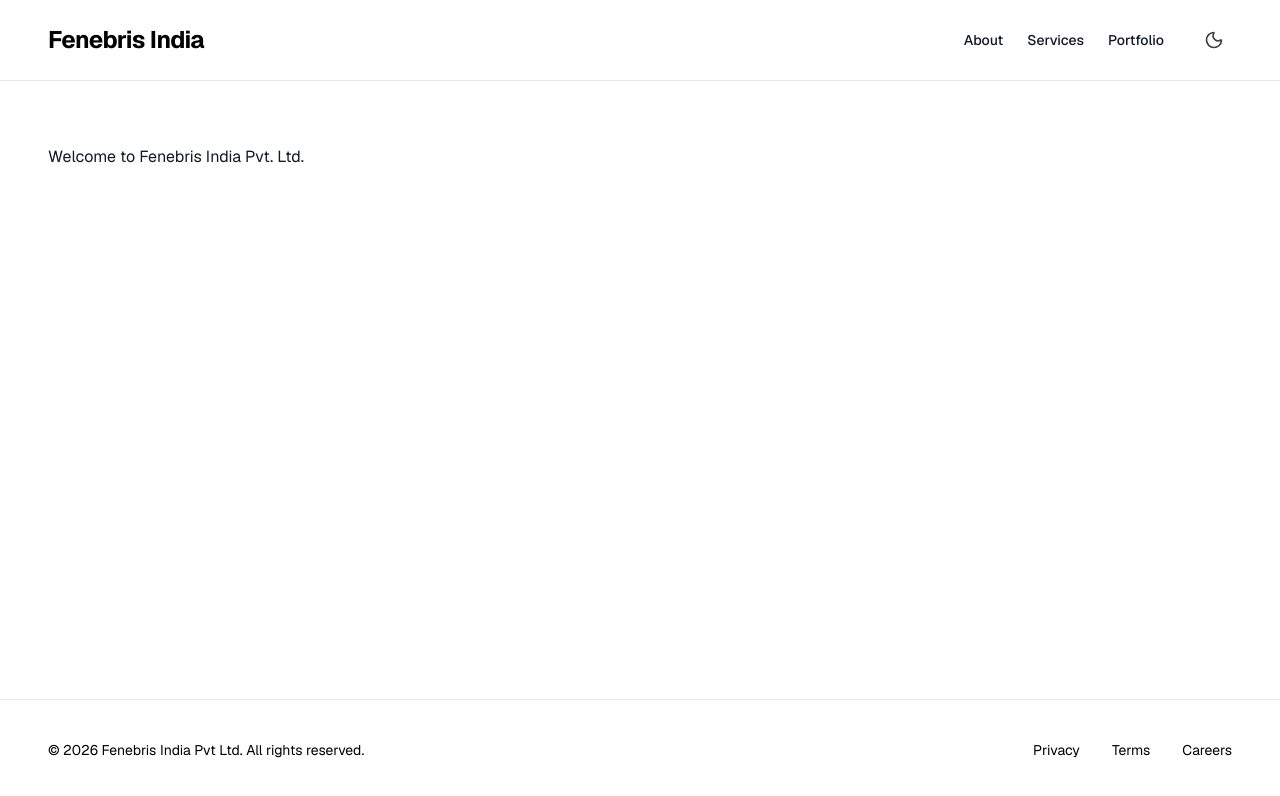
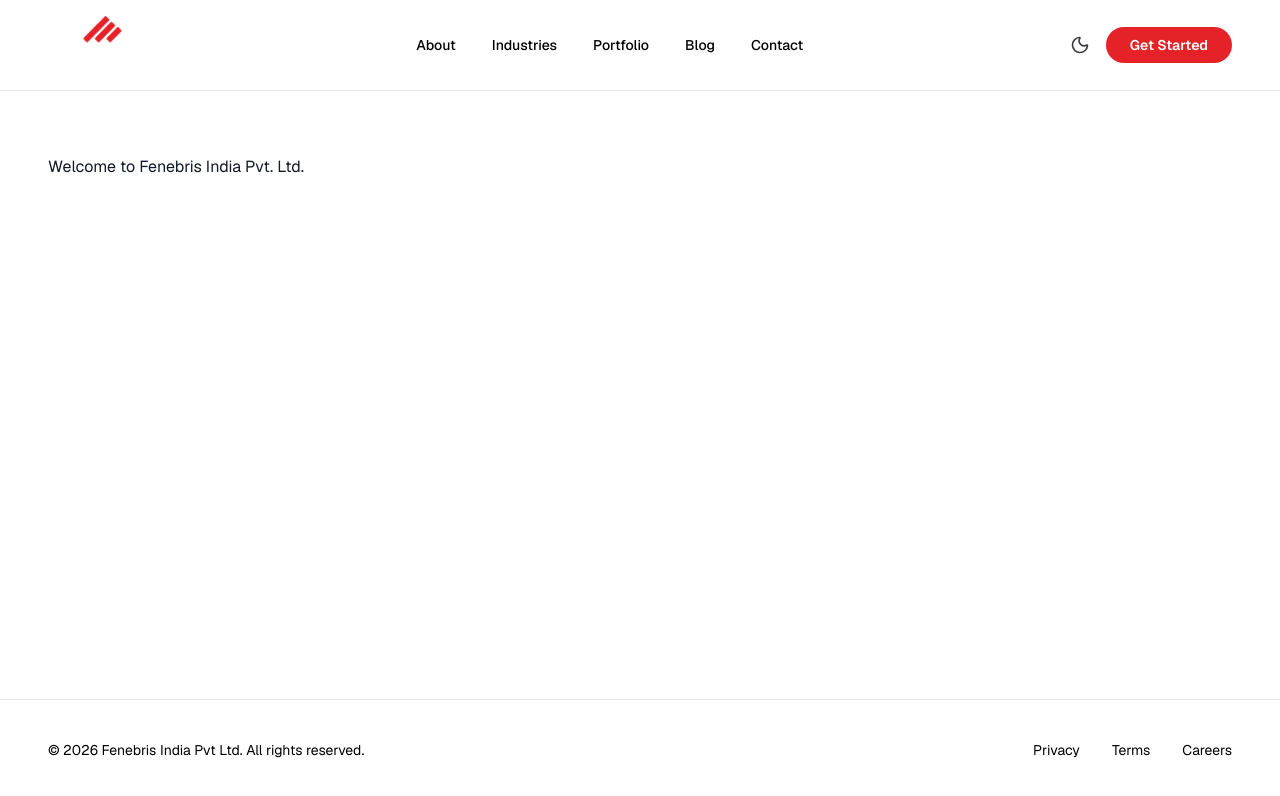
Before and after one commit to FenebrisWeb/fenebrisindia, a Next.js app: page / in a window 1280 px wide. Shown: the top 796 px of the page. Built offline with nearby package versions, Linux system fonts and the light colour scheme.

Commit message:
Minor Changes

```diff
--- a/app/components/layout/Navbar.tsx
+++ b/app/components/layout/Navbar.tsx
@@ -1,23 +1,89 @@
+"use client";
+
+import React, { useState } from 'react';
 import Link from 'next/link';
-import { ThemeToggle } from '../ThemeToggle'; // Assume created or add logic here
+import { Menu, X } from 'lucide-react'; // Ensure lucide-react is installed
+import { ThemeToggle } from '../ThemeToggle';
+import Image from 'next/image';
 
-export default function Navbar() {
+const Navbar = () => {
+  const [isOpen, setIsOpen] = useState(false);
+
+  const navLinks = [
+    { name: 'About', href: '/about-us' },
+    { name: 'Industries', href: '/industries' },
+    { name: 'Portfolio', href: '/portfolio' },
+    { name: 'Blog', href: '/blog' },
+    { name: 'Contact', href: '/contact-us' },
+  ];
+
   return (
-    <nav className="flex h-16 sm:h-20 items-center justify-between">
-      <Link href="/" className="transition-opacity hover:opacity-80">
-        <h1 className="text-xl sm:text-2xl font-bold text-primary tracking-tight">
-          Fenebris India
-        </h1>
-      </Link>
+    <nav className="flex items-center justify-between py-4 bg-background text-foreground transition-colors duration-300">
+      {/* Logo Section */}
+      <div className="flex items-center">
+        <Link href="/" className="flex items-center gap-2 group">
+          <div className="">
+            <Image src="/logo.png" alt="Fenebris Logo" width={110} height={128} />
+          </div>
+        </Link>
+      </div>
 
-      <div className="flex items-center gap-4 sm:gap-8">
-        <div className="hidden md:flex gap-6 font-medium text-sm">
-          <Link href="/about-us" className="hover:text-primary">About</Link>
-          <Link href="/services" className="hover:text-primary">Services</Link>
-          <Link href="/portfolio" className="hover:text-primary">Portfolio</Link>
+      {/* Desktop Navigation */}
+      <div className="hidden md:flex items-center gap-1">
+        {navLinks.map((link) => (
+          <Link
+            key={link.name}
+            href={link.href}
+            className="px-4 py-2 text-sm font-medium text-primary hover:text-zinc-600 dark:hover:text-primary transition-colors rounded-md hover:bg-zinc-100 dark:hover:bg-zinc-800/50"
+          >
+            {link.name}
+          </Link>
+        ))}
+      </div>
+
+      {/* Action Section */}
+      <div className="flex items-center gap-2">
+        <ThemeToggle />
+
+        <div className="hidden sm:block rounded-full bg-[#E42227] px-6 py-2 text-sm font-semibold text-white hover:bg-blue-800 transition-all hover:shadow-md active:scale-95"><Link
+          href="/contact-us"
+        >
+          Get Started
+        </Link></div>
+
+        {/* Mobile Menu Button */}
+        <button
+          onClick={() => setIsOpen(!isOpen)}
+          className="md:hidden p-2 text-zinc-600 dark:text-zinc-400 hover:bg-zinc-100 dark:hover:bg-zinc-800 rounded-md transition-colors"
+          aria-label="Toggle Menu"
+        >
+          {isOpen ? <X className="h-6 w-6" /> : <Menu className="h-6 w-6" />}
+        </button>
+      </div>
+
+      {/* Mobile Navigation Dropdown */}
+      {isOpen && (
+        <div className="absolute top-full left-0 right-0 b-0 p-4 bg-background border-b border-border-brand md:hidden flex flex-col gap-2 shadow-xl animate-in slide-in-from-top-2">
+          {navLinks.map((link) => (
+            <Link
+              key={link.name}
+              href={link.href}
+              onClick={() => setIsOpen(false)}
+              className="px-4 py-3 text-base font-medium text-primary dark:text-zinc-400 hover:bg-zinc-100 dark:hover:bg-zinc-800 rounded-lg transition-colors"
+            >
+              {link.name}
+            </Link>
+          ))}
+          <Link
+            href="/contact-us"
+            className="mt-2 w-full text-center rounded-lg bg-[#E42227] py-3 text-white font-semibold"
+          >
+            Get Started
+          </Link>
         </div>
-        <ThemeToggle /> {/* Dark/Light Mode Button */}
-      </div>
+      )}
     </nav>
   );
-}
+};
+
+export default Navbar;
```
Also changed, not shown: public/logo.png (added).
